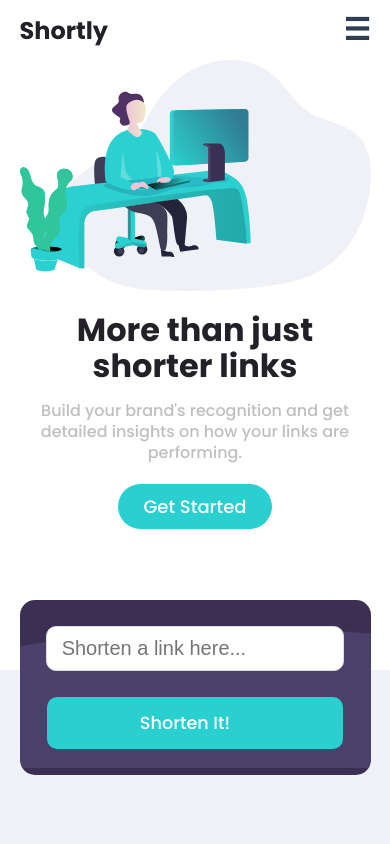
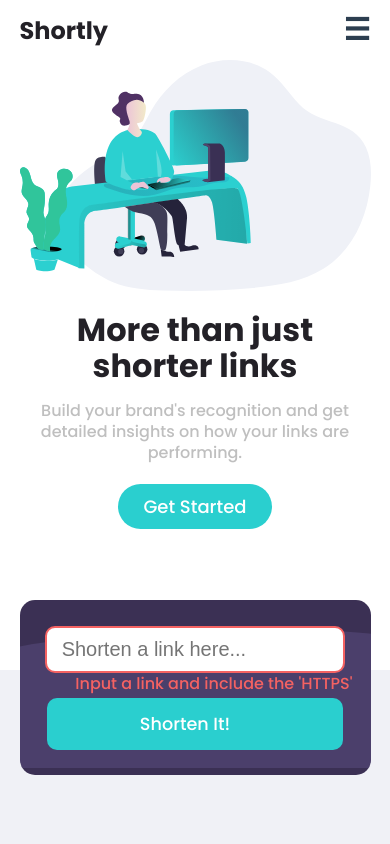
Before and after one commit to Ayoazeez26/link-shortener, a Vue app: page / in a window 390 px wide. Shown: the top 844 px of the page. Built offline with nearby package versions, Linux system fonts and the light colour scheme; what v-clipboard would draw is missing.

Commit message:
added error message

```diff
--- a/src/components/ShortenInput.vue
+++ b/src/components/ShortenInput.vue
@@ -6,6 +6,7 @@
           <input
             type="text"
             name="link"
+            ref="linkInput"
             v-model="form.linkInput"
             id="link"
             placeholder="Shorten a link here...">
@@ -20,6 +21,11 @@
               alt="spinner"
             >
           </a>
+          <p
+            class="errorMessage"
+            v-show="submitError"
+          >
+            Input a link and include the 'HTTPS'</p>
         </form>
       </div>
       <div class="linkOutput">
@@ -55,13 +61,17 @@ export default {
       wholeLinks: [],
       shortLink: '',
       checkReturn: false,
-      isLoading: false
+      isLoading: false,
+      submitError: true
     }
   },
   methods: {
     showLink(e) {
       e.preventDefault();
+      if(this.form.linkInput) {
         this.isLoading = true;
+        this.submitError = false;
+        this.$refs.linkInput.style.border = '2px solid #EEE';
         axios
         .post('https://rel.ink/api/links/', {
           url : this.form.linkInput
@@ -73,6 +83,10 @@ export default {
         .catch(function (error) {
           console.log(error);
         });
+      } else {
+        this.$refs.linkInput.style.border = '2px solid hsl(0, 87%, 67%)';
+        this.submitError = true;
+      }
     },
     getLink(link) {
       this.shortLink = `https://rel.ink/api/links/${link}/`;
@@ -114,6 +128,7 @@ export default {
   align-content: center;
 }
 .flexInputs {
+  position: relative;
   display: flex;
   justify-content: space-between;
   align-items: center;
@@ -124,7 +139,7 @@ export default {
   padding: 20px 25px;
   width: 70%;
   font-size: 24px;
-  border: 1px solid #DDD;
+  border: 2px solid hsl(0, 87%, 67%);
 }
 .shorten {
   color: #FFF;
@@ -143,6 +158,12 @@ export default {
   padding: 17px 20px;
   text-align: center;
 }
+.errorMessage {
+  position: absolute;
+  bottom: -6px;
+  left: 0;
+  color: hsl(0, 87%, 67%);
+}
 .linkOutput {
   padding-top: 130px;
 }
@@ -158,9 +179,6 @@ export default {
   #link {
     width: 70%;
   }
-  .shorten {
-    width: 15%;
-  }
 }
 
 @media screen and (max-width: 875px) {
@@ -168,7 +186,7 @@ export default {
     width: 60%;
   }
   .shorten {
-    width: 20%;
+    width: 27%;
   }
 }
 
@@ -203,5 +221,9 @@ export default {
     padding-left: 0;
     text-align: center;
   }
+  .errorMessage {
+    bottom: 63px;
+    left: 47px;
+  }
 }
 </style>
```
Lines whose indentation alone changed are shown as unchanged.
